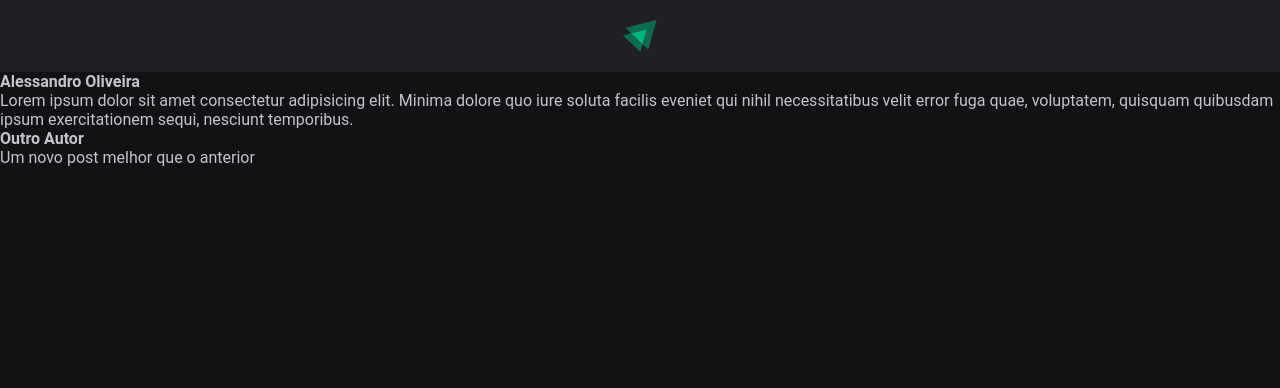
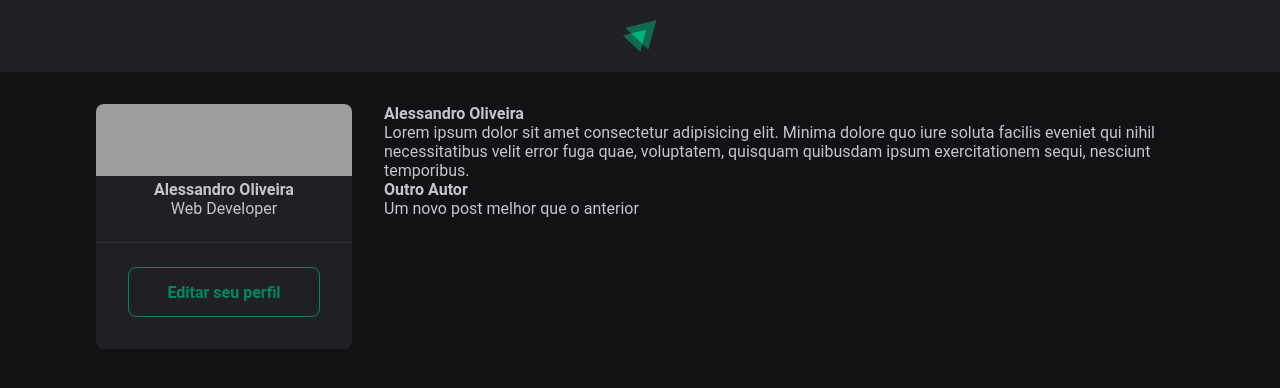
Before and after one commit to alessandroibes/ignite-reactjs-01-fundamentos-react, a React app: page / in a window 1280 px wide. Shown: the top 388 px of the page. Built offline with nearby package versions, Linux system fonts and the light colour scheme; grey boxes are pictures that could not be loaded; the HTML template or start-up script is replaced by a standard one.

Commit message:
Estrutura da aplicação: Componente: Sidebar

```diff
--- a/src/App.jsx
+++ b/src/App.jsx
@@ -1,18 +1,29 @@
 import { Post } from './Post';
 import { Header } from './components/Header';
 
+import styles from './App.module.css';
+
 import './global.css';
+import { Sidebar } from './components/Sidebar';
 
 export function App() {
   return (
     <div>
       <Header />
 
-      <Post
-        author="Alessandro Oliveira"
-        content="Lorem ipsum dolor sit amet consectetur adipisicing elit. Minima dolore quo iure soluta facilis eveniet qui nihil necessitatibus velit error fuga quae, voluptatem, quisquam quibusdam ipsum exercitationem sequi, nesciunt temporibus."
-      />
-      <Post author="Outro Autor" content="Um novo post melhor que o anterior" />
+      <div className={styles.wrapper}>
+        <Sidebar />
+        <main>
+          <Post
+            author="Alessandro Oliveira"
+            content="Lorem ipsum dolor sit amet consectetur adipisicing elit. Minima dolore quo iure soluta facilis eveniet qui nihil necessitatibus velit error fuga quae, voluptatem, quisquam quibusdam ipsum exercitationem sequi, nesciunt temporibus."
+          />
+          <Post
+            author="Outro Autor"
+            content="Um novo post melhor que o anterior"
+          />
+        </main>
+      </div>
     </div>
   );
 }
--- /dev/null
+++ b/src/App.module.css
@@ -0,0 +1,10 @@
+.wrapper {
+  max-width: 70rem;
+  margin: 2rem auto;
+  padding: 0 1rem;
+
+  display: grid;
+  grid-template-columns: 256px 1fr;
+  gap: 2rem;
+  align-items: flex-start;
+}
--- /dev/null
+++ b/src/components/Sidebar.jsx
@@ -0,0 +1,21 @@
+import styles from './Sidebar.module.css';
+
+export function Sidebar() {
+  return (
+    <aside className={styles.sidebar}>
+      <img
+        className={styles.cover}
+        src="https://images.unsplash.com/photo-1605379399642-870262d3d051?ixlib=rb-1.2.1&ixid=MnwxMjA3fDB8MHxwaG90by1wYWdlfHx8fGVufDB8fHx8&auto=format&fit=crop&w=500&q=50"
+      />
+
+      <div className={styles.profile}>
+        <strong>Alessandro Oliveira</strong>
+        <span>Web Developer</span>
+      </div>
+
+      <footer>
+        <a href="#">Editar seu perfil</a>
+      </footer>
+    </aside>
+  );
+}
--- /dev/null
+++ b/src/components/Sidebar.module.css
@@ -0,0 +1,39 @@
+.sidebar {
+  background: var(--gray-800);
+  border-radius: 8px;
+  overflow: hidden;
+}
+
+.cover {
+  width: 100%;
+  height: 72px;
+  object-fit: cover;
+}
+
+.profile {
+  display: flex;
+  flex-direction: column;
+  align-items: center;
+}
+
+.sidebar footer {
+  border-top: 1px solid var(--gray-600);
+  margin-top: 1.5rem;
+  padding: 1.5rem 2rem 2rem;
+}
+
+.sidebar footer a {
+  width: 100%;
+  background: transparent;
+  color: var(--green-500);
+  border: 1px solid var(--green-500);
+  border-radius: 8px;
+  height: 50px;
+  padding: 0 1.5rem;
+  font-weight: bold;
+  text-decoration: none;
+
+  display: flex;
+  align-items: center;
+  justify-content: center;
+}
```
